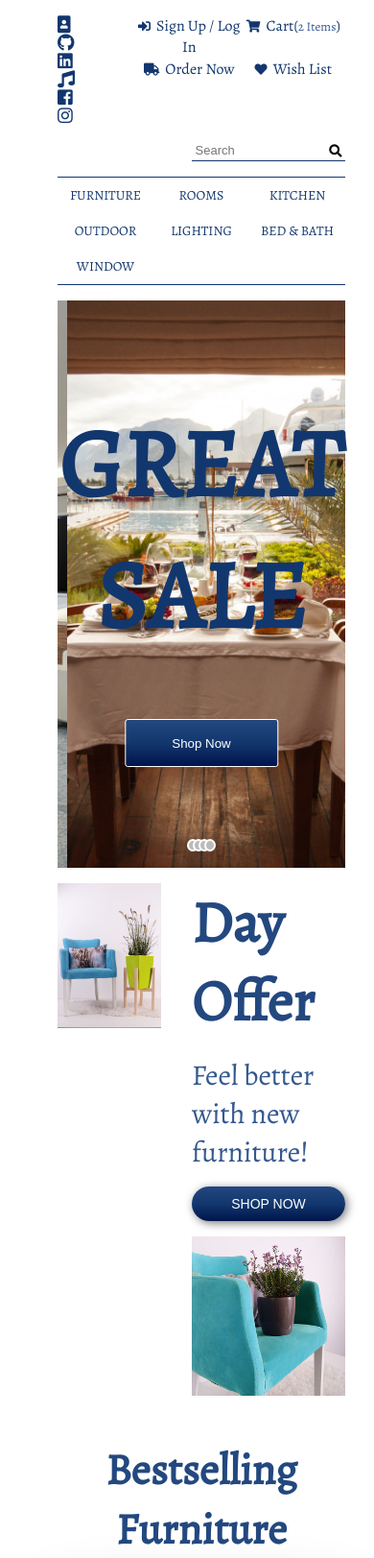
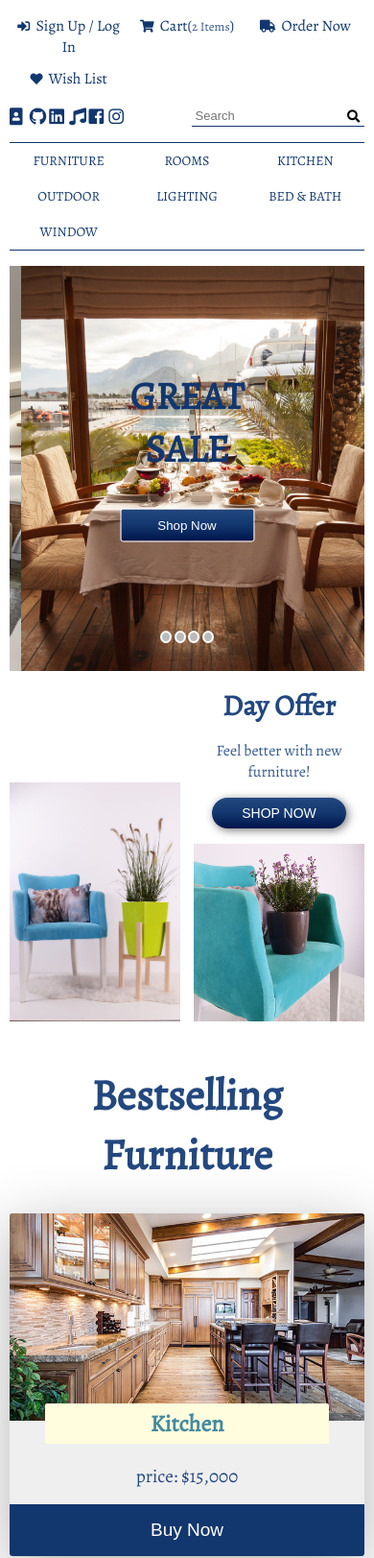
Before and after one commit to mj305/FurnitureStore, a PHP site: page / in a window 390 px wide; the page is wider, and only the part inside the window is pictured. Shown: the top 1623 px of that part at 96% size. Run offline with PHP 8.4, Linux system fonts and the light colour scheme; some libraries are stand-ins or nearby versions.

Commit message:
finished mobile responsive

```diff
--- a/style.css
+++ b/style.css
@@ -269,6 +269,7 @@ body {
     transform: translateY(-50%);
     width: 100%;
     transition: top .2s;
+    outline: none;
 }
 
 .banner-btn-text-two {
@@ -815,6 +816,204 @@ body {
     }
 }
 
+@media (max-width 1250px) {
+    .banner-heading {
+        font-size: 2rem;
+    }
+
+    .day-offer-heading {
+        font-size: 2rem;
+    }
+
+    .day-offer-paragraph {
+        font-size: 3rem;
+    }
+}
+
+@media(max-width: 1000px) {
+    .container {
+        grid-template-columns: minmax(4rem, 1fr) repeat(8, minmax(min-content, 16rem)) minmax(4rem, 1fr);
+    }
+
+    .social-icons {
+        grid-column: 2 / 5;
+        grid-row: 2 / 3;
+    }
+
+    .first-nav {
+        grid-column: 2 / 10;
+    }
+
+    .banner-heading {
+        font-size: 5rem;
+    }
+
+    .day-offer-heading {
+        font-size: 4.5rem;
+    }
+
+    .day-offer-paragraph {
+        font-size: 2.5rem;
+    }
+
+    .day-offer-img-one {
+        align-self: end;
+    }
+
+    .forms-wrapper form {
+        width: 40rem;
+    }
+}
+
+@media(max-width: 800px) {
+    .container {
+        grid-template-columns: minmax(2rem, 1fr) repeat(8, minmax(min-content, 16rem)) minmax(2rem, 1fr);
+        grid-template-rows: repeat(3, min-content) 50vh repeat(5, min-content);
+    }
+
+    .social-icons {
+        grid-column: 2 / 6;
+    }
+
+    .dropdown {
+        width: 52.5rem;
+        grid-template-columns: repeat(7, 7.5rem);
+    }
+
+    .dropdown-list-link {
+        margin-bottom: .7rem;
+    }
+
+    .dropdown-image {
+        height: 100%;
+        object-fit: cover;
+    }
+
+    .banner-btn {
+        width: 14rem;
+        height: 4rem;
+    }
+
+    .slide-btn-1 {
+        left: 45.5%;
+    }
+
+    .slide-btn-2 {
+        left: 48.5%;
+    }
+
+    .slide-btn-3 {
+        left: 51.5%;
+    }
+
+    .slide-btn-4 {
+        left: 54.5%;
+    }
+
+    .day-offer-heading {
+        font-size: 4rem;
+    }
+
+    .day-offer-paragraph {
+        font-size: 2rem;
+    }
+
+    .day-offer-btn {
+        width: 14rem;
+        padding: .8rem;
+    }
+}
+
+@media(max-width: 800px) {
+    .container {
+        grid-template-columns: minmax(1rem, 1fr) repeat(8, minmax(min-content, 16rem)) minmax(1rem, 1fr);
+    }
+
+    .first-nav-list {
+        grid-template-columns: repeat(auto-fit, minmax(12rem, 1fr));
+        grid-row-gap: 1rem;
+    }
+
+    .social-icons {
+        grid-column: 2 / 7;
+        grid-template-columns: repeat(auto-fit, minmax(2rem, 1fr));
+    }
+
+    .dropdown {
+        width: 30rem;
+        grid-template-columns: repeat(4, 7.5rem);
+    }
+
+    .dropdown-image {
+        display: none;
+    }
+
+    .banner-heading {
+        font-size: 4rem;
+    }
+
+    .banner-btn {
+        transform: translateY(-2.5rem);
+        height: 3.5rem;
+    }
+
+    .slide-btn {
+        top: 90%;
+    }
+
+    .slide-btn-1 {
+        left: 44%;
+    }
+
+    .slide-btn-2 {
+        left: 48%;
+    }
+
+    .slide-btn-3 {
+        left: 52%;
+    }
+
+    .slide-btn-4 {
+        left: 56%;
+    }
+
+    .day-offer {
+        grid-column-gap: 1.4rem;
+    }
+
+    .day-offer-heading {
+        font-size: 3rem;
+    }
+
+    .day-offer-paragraph {
+        font-size: 1.6rem;
+        text-align: center;
+    }
+
+    .gallery {
+        grid-gap: 1rem;
+        padding: 1rem;
+    }
+
+    .contact {
+        grid-template-columns: 1fr;
+        grid-row-gap: 2rem;
+    }
+
+    .contact-heading {
+        font-size: 1.8rem;
+        justify-self: center;
+    }
+
+    .contact-form {
+        justify-self: center;
+    }
+
+    .forms-wrapper form {
+        width: 30rem;
+    }
+}
+
 
 
 /* end of modal box */
```
